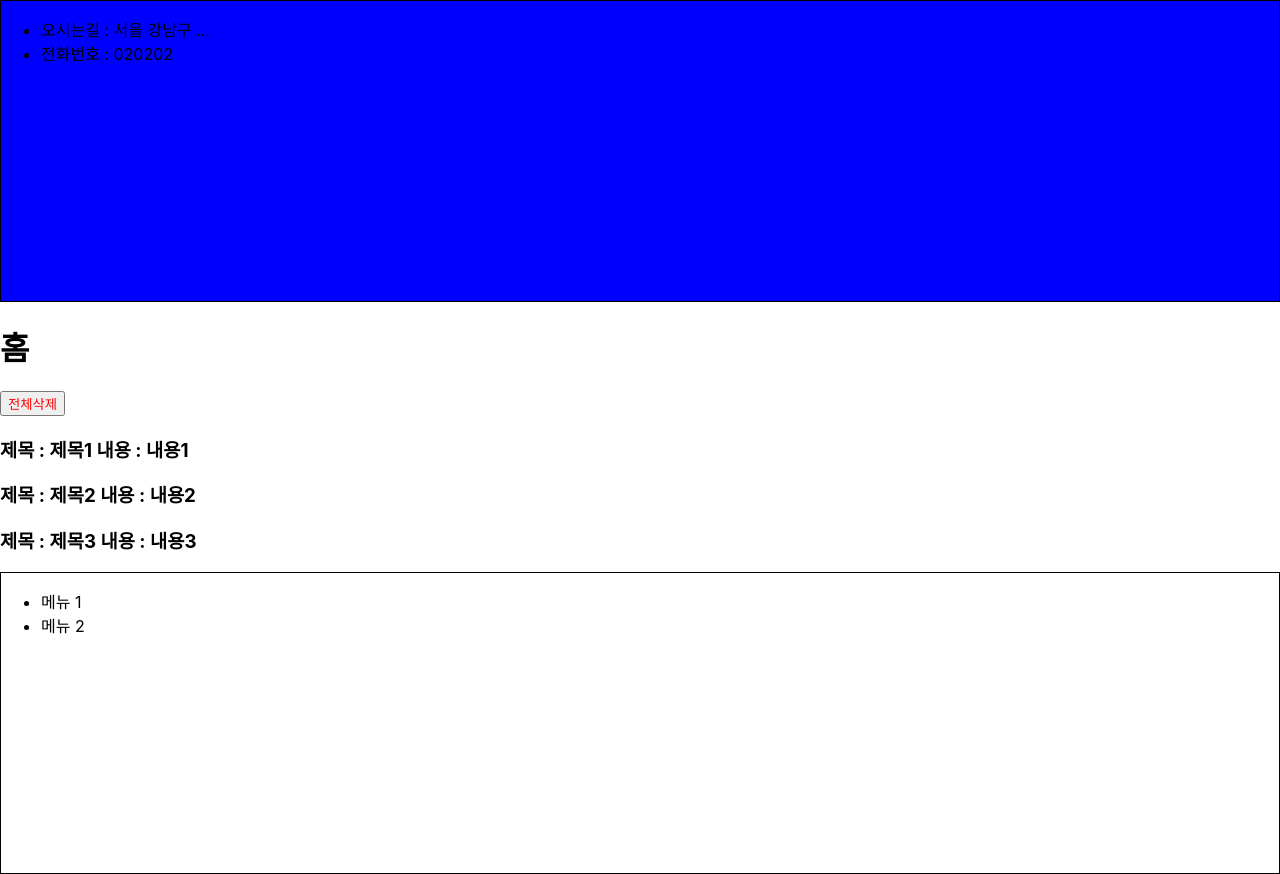
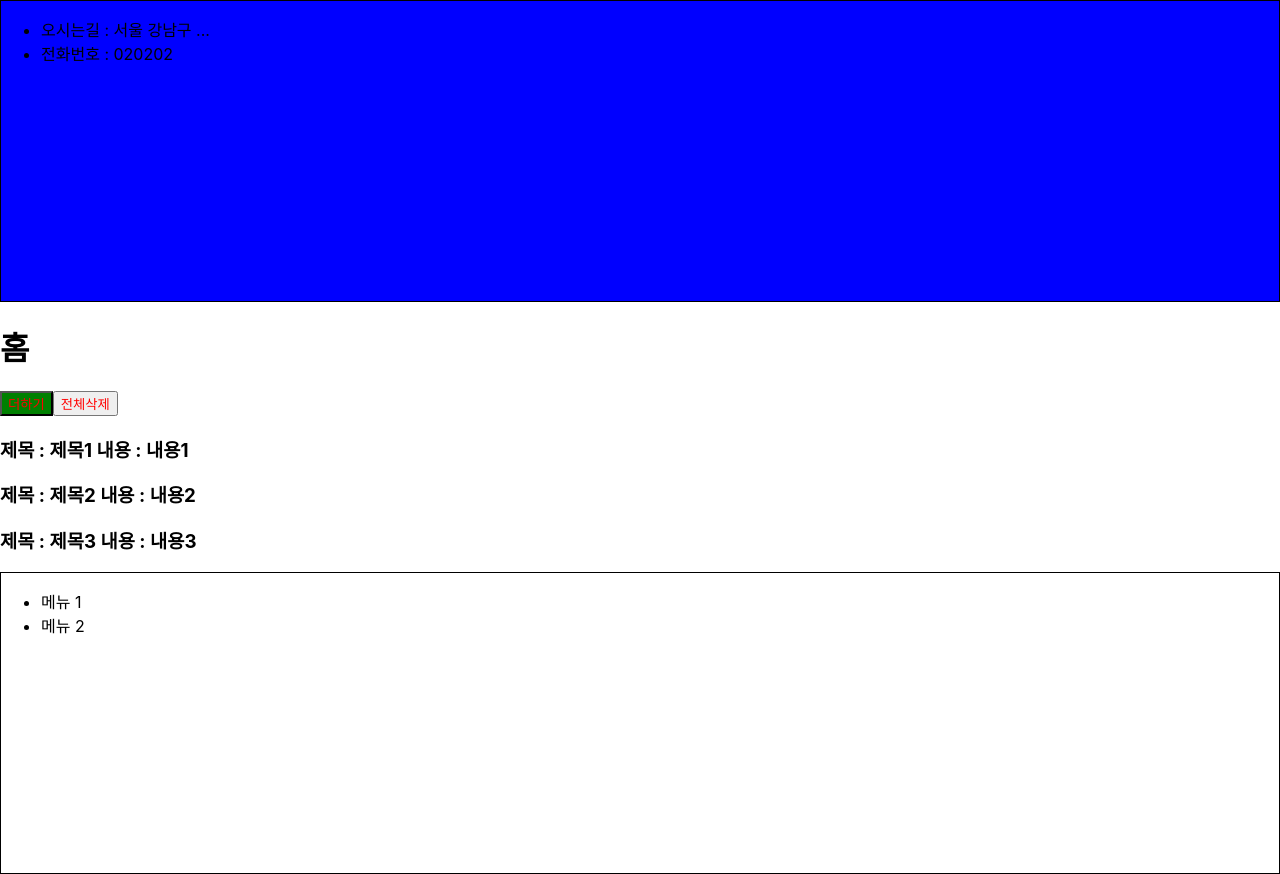
Before and after one commit to wooseokoh/my-app, a React (Create React App) app: page / in a window 1280 px wide. Built offline with nearby package versions, Linux system fonts and the light colour scheme.

Commit message:
#16. styled-component 스타일 상속

```diff
--- a/src/component/home/Home.js
+++ b/src/component/home/Home.js
@@ -3,9 +3,15 @@
 
 // 부모로 부터 받아온 어떤 데이터를 가지고 스타일링을 동적으로 할것이라면?
 
-let StyledDeleteButton = styled.button`
+
+const StyledDeleteButton = styled.button`
         color: ${(props) => props.user.username === 'ssar' ? 'blue' : 'red'};
-    `;
+`;
+
+const StyledAddButton = styled(StyledDeleteButton)`
+    color: ${(props) => props.user.username === 'ssar' ? 'blue' : 'red'};
+    background-color: green;
+`;
 
 const Home = (props) => {
 
@@ -15,7 +21,7 @@
     return (
         <div>
             <h1>홈</h1>
-
+            <StyledAddButton user={user}>더하기</StyledAddButton>
             <StyledDeleteButton user={user} onClick={() => setBoards([])}>
                 전체삭제
             </StyledDeleteButton>
```
